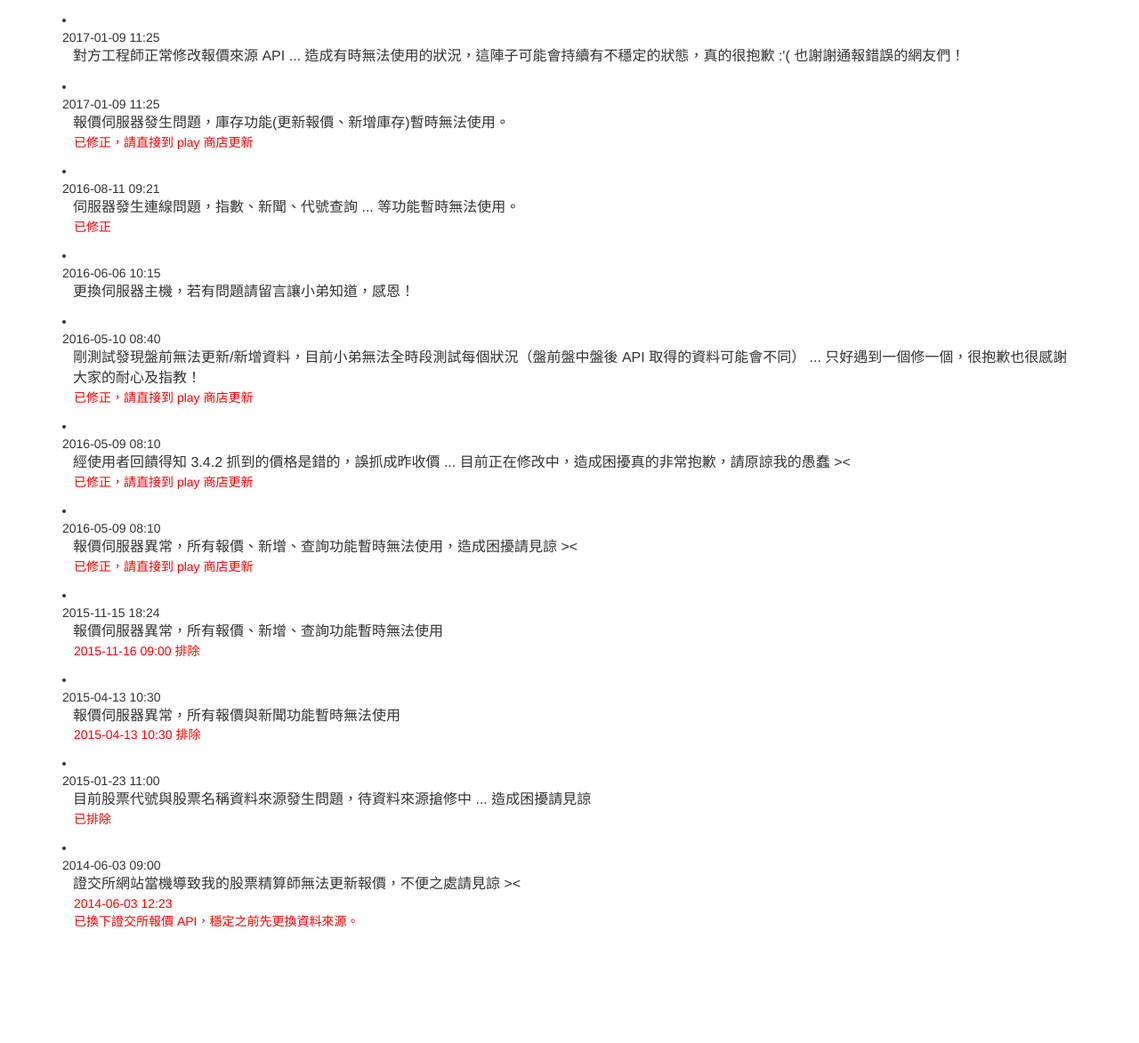
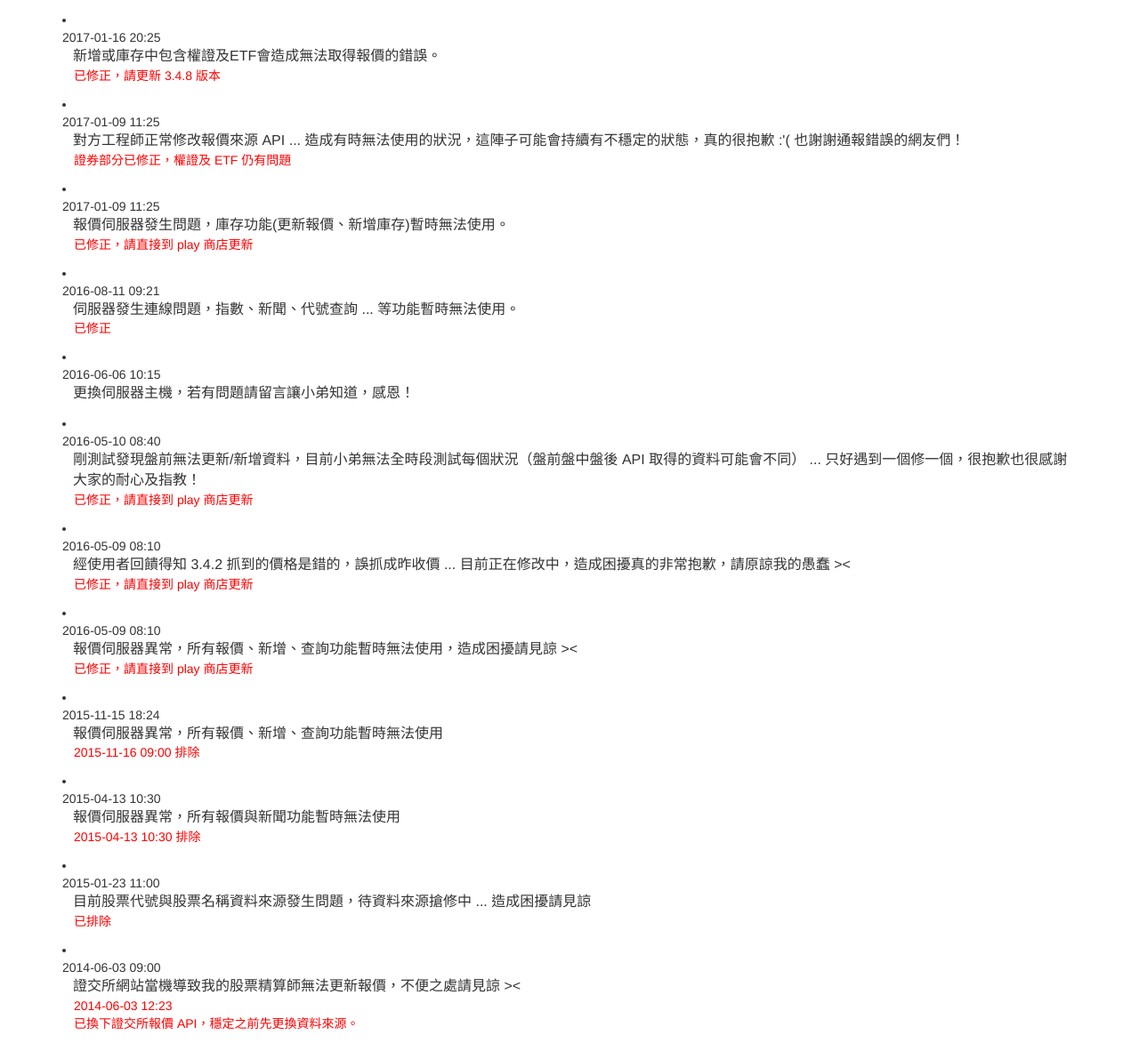
Before and after one commit to s9134131/s9134131.github.io, a Jekyll site: the page latest.html, which Jekyll copies as it is, in a window 1280 px wide. Shown: the whole page at 89% size. Built offline with Jekyll 4.4.1, drawn with Linux system fonts in a browser that asks for light colours; before the commit the page ends 1058 px from its top, so only the background shows below that.

Commit message:
Update latest.html

```diff
--- a/latest.html
+++ b/latest.html
@@ -35,9 +35,14 @@
 <body>
 <div class=container>
 	<li>
+		<div class="time">2017-01-16 20:25</div>
+		<div class="title">新增或庫存中包含權證及ETF會造成無法取得報價的錯誤。</div>
+		<div class="status">已修正，請更新 3.4.8 版本</div>
+	</li>
+	<li>
 		<div class="time">2017-01-09 11:25</div>
 		<div class="title">對方工程師正常修改報價來源 API ... 造成有時無法使用的狀況，這陣子可能會持續有不穩定的狀態，真的很抱歉 :'( 也謝謝通報錯誤的網友們！</div>
-		<div class="status"></div>
+		<div class="status">證券部分已修正，權證及 ETF 仍有問題</div>
 	</li>
 	<li>
 		<div class="time">2017-01-09 11:25</div>
```
